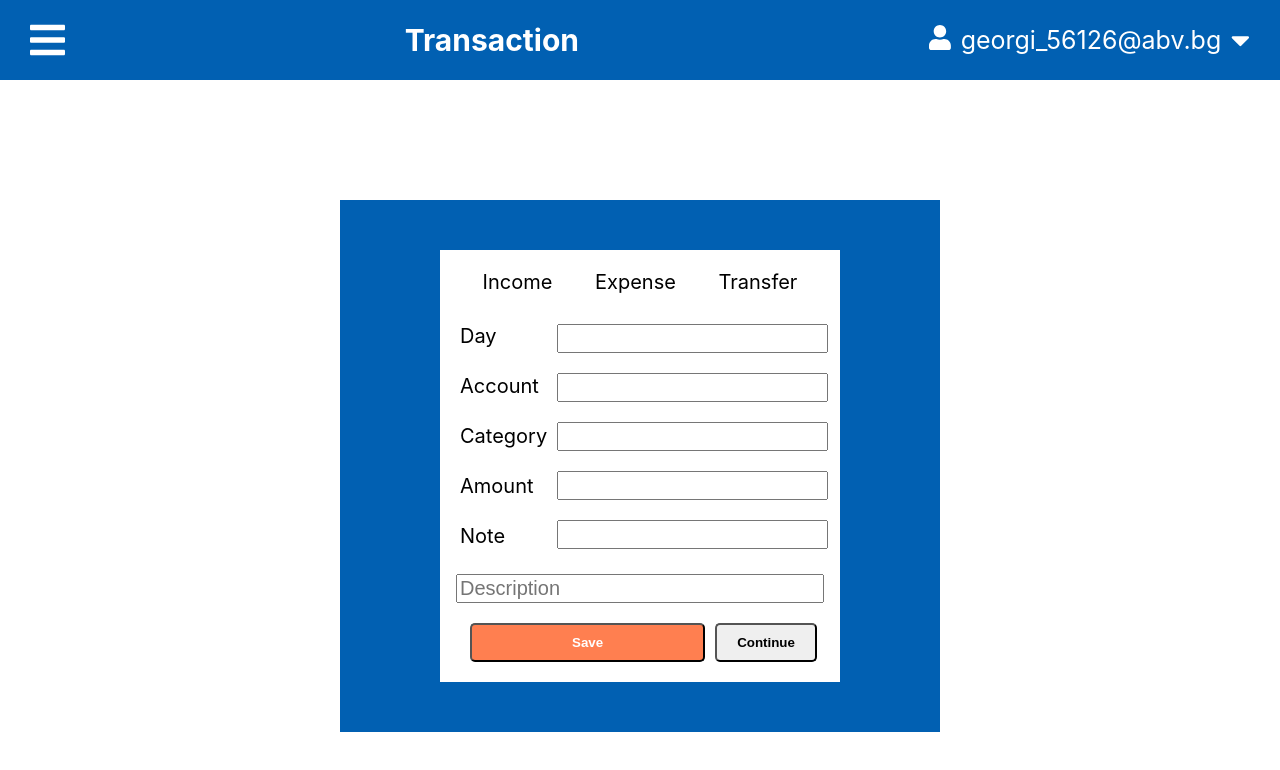
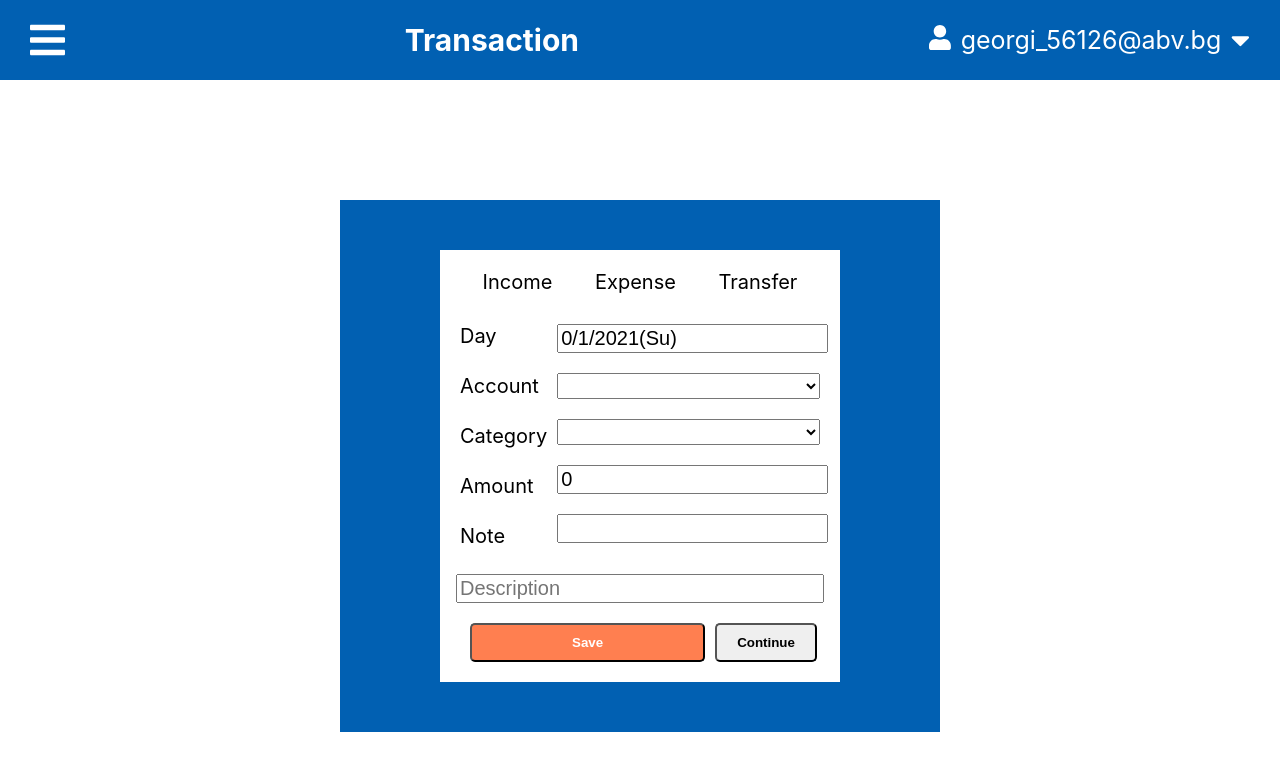
Before and after one commit to Nikolas9898/budget-tracker, a React (Create React App) app: page / in a window 1280 px wide. Both pictures are taken after a click on the button "10". Shown: the top 770 px of the page. Built offline with nearby package versions, Linux system fonts and the light colour scheme.

Commit message:
modal half complete

```diff
--- a/package.json
+++ b/package.json
@@ -15,6 +15,7 @@
     "@types/node": "^12.19.9",
     "@types/react": "^16.14.2",
     "@types/react-dom": "^16.9.10",
+    "moment": "^2.29.1",
     "prettier": "^2.2.1",
     "react": "^17.0.1",
     "react-calendar": "^3.2.1",
--- a/src/desktop/modules/transaction/TransactionContainer.tsx
+++ b/src/desktop/modules/transaction/TransactionContainer.tsx
@@ -22,14 +22,25 @@ interface State {
       year: number;
     };
   }[];
+  transaction: {
+    type: string;
+    date: string;
+    account?: string;
+    from?: string;
+    to?: string;
+    category?: string;
+    amount: number;
+    note: string;
+    description:string;
+  };
   events: {
     date: {
       day: number;
       month: number;
       year: number;
     };
-    income: number;
-    expense: number;
+    income?: number;
+    expense?: number;
   }[];
 }
 class TransactionContainer extends React.Component {
@@ -37,11 +48,21 @@ class TransactionContainer extends React.Component {
     isAddTransactionOpen: false,
     weeks: [],
     week: [],
+    transaction: {
+      type: "income",
+      date: "",
+      account: "",
+      from: "",
+      category:"",
+      to: "",
+      amount: 0,
+      note: "",
+      description:""
+    },
     events: [
       {
         date: { day: 12, month: 11, year: 2020 },
         income: 100.2,
-        expense: 100.3,
       },
       {
         date: { day: 11, month: 11, year: 2020 },
@@ -62,10 +83,21 @@ class TransactionContainer extends React.Component {
     if (this.state.isAddTransactionOpen) {
       this.setState({ isAddTransactionOpen: false });
     } else {
-      this.setState({ isAddTransactionOpen: true });
+      this.setState({
+        isAddTransactionOpen: true,
+        transaction: { ...this.state.transaction, date: date },
+      });
     }
-
   };
+  handleInputChange=(event:any)=>{
+    this.setState({
+      ...this.state,
+      transaction:{
+        ...this.state.transaction,
+        [event.target.name]:[event.target.value]
+      }
+    })
+  }
 
   handleSetWeeks = () => {
     if (this.state.week.length > 1) {
@@ -121,7 +153,7 @@ class TransactionContainer extends React.Component {
   };
 
   render() {
-    const {week,isAddTransactionOpen}=this.state;
+    const { week, isAddTransactionOpen, transaction } = this.state;
     return (
       <div className={TransactionStyl.container}>
         <div className={TransactionStyl.menu}>
@@ -140,7 +172,11 @@ class TransactionContainer extends React.Component {
           onActiveStartDateChange={(date) => console.log(date)}
           onChange={(date) => this.handleChange()}
         />
-        <AddTransactionModal isAddTransactionOpen={isAddTransactionOpen}/>
+        <AddTransactionModal
+          isAddTransactionOpen={isAddTransactionOpen}
+          transaction={transaction}
+          handleInputChange={this.handleInputChange}
+        />
         <div>
           {week.map((w) => (
             <div>
--- a/src/desktop/modules/transaction/components/addTransactionModal/AddTransactionModal.tsx
+++ b/src/desktop/modules/transaction/components/addTransactionModal/AddTransactionModal.tsx
@@ -1,11 +1,27 @@
 import React from "react";
 import AddTransactionStyl from "./AddTransactionStyle.module.css";
+import Moment from "moment";
 
 type Props = {
   isAddTransactionOpen: boolean;
+  transaction: {
+    type: string;
+    date: string;
+    account?: string;
+    from?: string;
+    to?: string;
+    category?: string;
+    amount: number;
+    note: string;
+  };
+  handleInputChange: (event: any) => void;
 };
 
-const AddTransactionModal: React.FC<Props> = ({ isAddTransactionOpen }) => {
+const AddTransactionModal: React.FC<Props> = ({
+  isAddTransactionOpen,
+  transaction,
+  handleInputChange,
+}) => {
   return (
     <div>
       {isAddTransactionOpen ? (
@@ -25,10 +41,49 @@ const AddTransactionModal: React.FC<Props> = ({ isAddTransactionOpen }) => {
                 <div className={AddTransactionStyl.title}>Note</div>
               </div>
               <div className={AddTransactionStyl.content_inputs}>
-                <input type="text" className={AddTransactionStyl.input} />
-                <input type="text" className={AddTransactionStyl.input} />
-                <input type="text" className={AddTransactionStyl.input} />
-                <input type="text" className={AddTransactionStyl.input} />
+                <input
+                  type="text"
+                  className={AddTransactionStyl.input}
+                  value={Moment(transaction.date).format("d/M/Y(dd)")}
+                />
+                <select
+                  className={AddTransactionStyl.input}
+                  value={transaction.account}
+                  onChange={handleInputChange}
+                  name="account"
+                >
+                  <option value=""> </option>
+                  <option value="cash">Cash</option>
+                  <option value="card">Card</option>
+                  <option value="accounts">Accounts</option>
+                </select>
+                <select
+                  className={AddTransactionStyl.input}
+                  value={transaction.category}
+                  onChange={handleInputChange}
+                  name="category"
+                >
+                  <option value=""> </option>
+                  <option value="food">Food</option>
+                  <option value="culture">Culture</option>
+                  <option value="socialLife">Accounts</option>
+                  <option value="selfDevelopment">Self Development</option>
+                  <option value="transportation">Transportation</option>
+                  <option value="household">Household</option>
+                  <option value="apparel">Apparel</option>
+                  <option value="beauty">Beauty</option>
+                  <option value="health">Health</option>
+                  <option value="education">Education</option>
+                  <option value="gift">Gift</option>
+                  <option value="other">Other</option>
+                </select>
+                <input
+                  type="number"
+                  name="amount"
+                  className={AddTransactionStyl.input}
+                  value={transaction.amount}
+                  onChange={handleInputChange}
+                />
                 <input type="text" className={AddTransactionStyl.input} />
               </div>
             </div>
@@ -39,7 +94,9 @@ const AddTransactionModal: React.FC<Props> = ({ isAddTransactionOpen }) => {
             />
             <div className={AddTransactionStyl.buttons_content}>
               <button className={AddTransactionStyl.save_button}>Save</button>
-              <button className={AddTransactionStyl.continue_button}>Continue</button>
+              <button className={AddTransactionStyl.continue_button}>
+                Continue
+              </button>
             </div>
           </div>
         </div>
```
Also changed, not shown: 2 other files (tests, documents, lock files or other folders).
